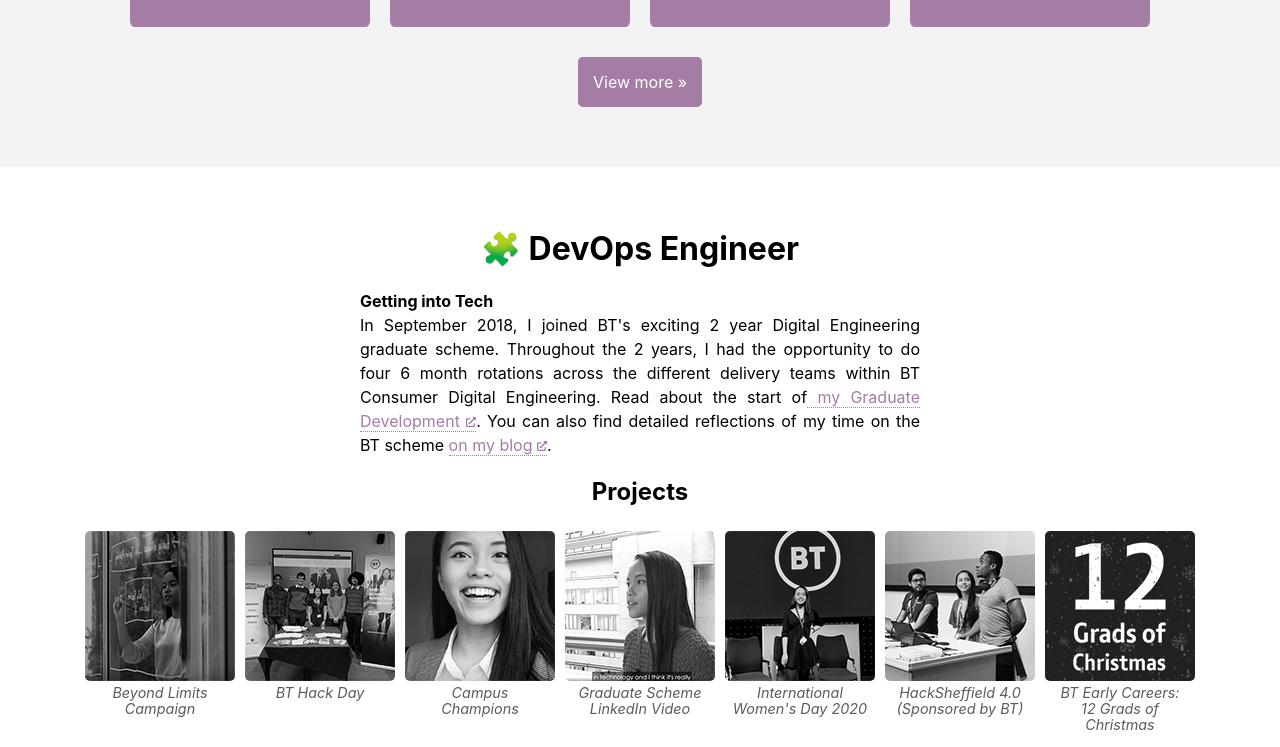
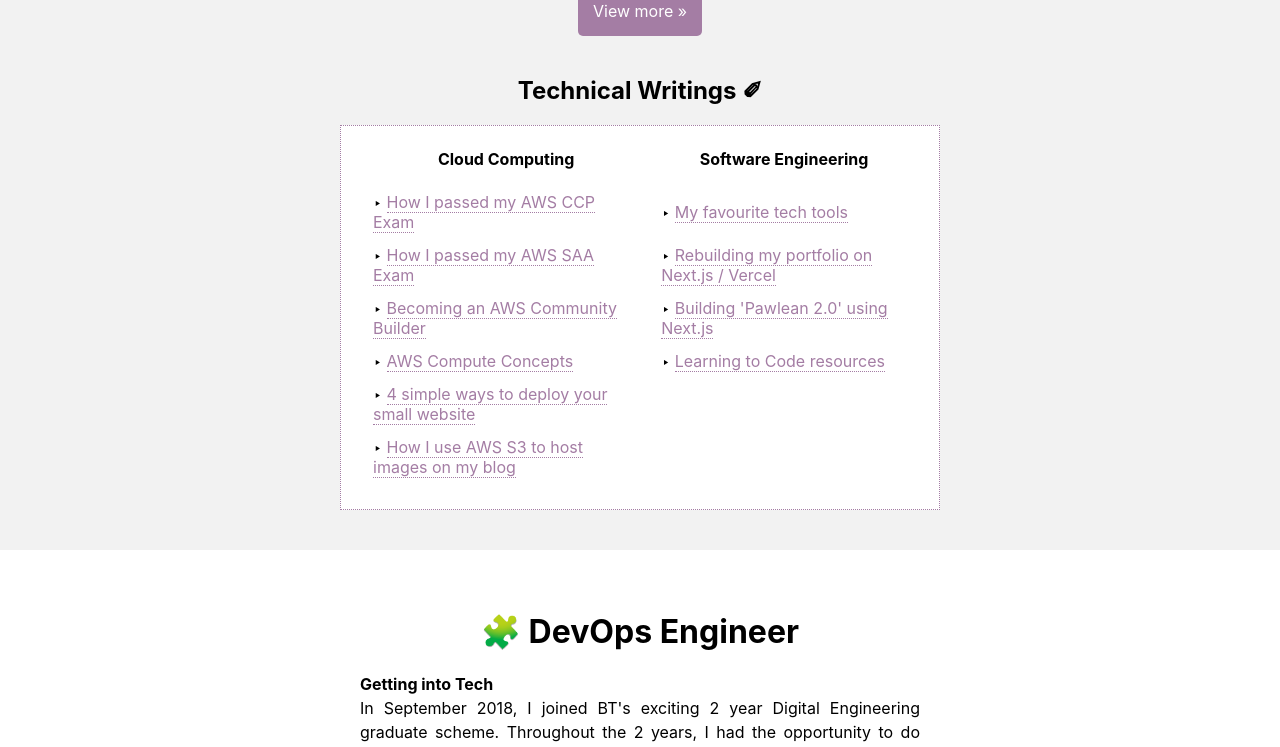
Before and after one commit to pawlean/nextpn, a Next.js app: page / in a window 1280 px wide. Shown: the part 1686-2433 px from the top of the page. Built offline with nearby package versions, Linux system fonts and the light colour scheme.

Commit message:
Fix projects containers and add technical writings

```diff
--- a/components/community.js
+++ b/components/community.js
@@ -4,7 +4,7 @@ import { LazyLoadImage } from "react-lazy-load-image-component";
 function Community() {
   return (
     <div className={styles.greycontainer}>
-      <h1>🛠 Community Builder & Diversity in Tech Advocate</h1>
+      <h1>🛠 Community Builder & Diversity Advocate</h1>
       <p>
         Passionate about creating a better environment for future engineers, I
         actively work with communities to help bridge the inequalities in the
--- a/components/dev.js
+++ b/components/dev.js
@@ -62,7 +62,6 @@ function Dev() {
             "React",
             "Tailwind",
             "Nextjs",
-            "PHP",
             "Python",
             "git",
             "Wordpress",
@@ -71,7 +70,6 @@ function Dev() {
             "Terraform",
             "Packer",
             "VMWare",
-            "VMWare CloudHealth",
             "Kubernetes",
             "Akamai (CDN)",
             "Chef",
@@ -129,6 +127,34 @@ function Dev() {
         ))}
       </div>
       <Button buttonLink="https://github.com/pawlean"></Button>
+
+      <h2>Technical Writings ✐</h2>
+
+      <div className={styles.technical_writings}>
+      <table>
+  <tr>
+    <th>Cloud Computing</th>
+    <th>Software Engineering</th>
+  </tr>
+  <tr>
+    <td>‣ <a href="https://pawlean.com/2019/12/07/how-i-passed-my-aws-ccp-exam" >How I passed my AWS CCP Exam</a> </td>
+    <td>‣ <a href="https://pawlean.com/2020/08/10/my-favourite-tech-tools" >My favourite tech tools</a></td>
+    </tr>
+    <tr>
+    <td>‣ <a href="https://pawlean.com/2020/12/09/how-i-passed-my-aws-saa-exam" >How I passed my AWS SAA Exam</a> </td>
+    <td>‣ <a href="https://pawlean.com/2020/06/25/rebuilding-with-next-js-vercel" >Rebuilding my portfolio on Next.js / Vercel</a></td>
+    </tr>
+    <tr>
+    <td>‣ <a href="https://pawlean.com/2021/04/09/im-officially-an-aws-community-builder" >Becoming an AWS Community Builder</a> </td>
+    <td>‣ <a href="https://pawlean.com/2019/08/06/building-pawlean-2-0" >Building 'Pawlean 2.0' using Next.js</a></td>
+     </tr>
+    <tr><td>‣ <a href="https://pawlean.com/2020/11/11/studying-for-60daysofcloud-compute" >AWS Compute Concepts</a> </td>
+    <td>‣ <a href="https://pawlean.com/2019/01/14/learning-to-code" >Learning to Code resources</a></td>
+    </tr>
+    <tr><td>‣ <a href="https://pawlean.com/2020/10/12/four-simple-ways-to-deploy-your-small-website" >4 simple ways to deploy your small website</a> </td></tr>
+    <tr><td>‣ <a href="https://pawlean.com/2020/07/15/how-i-use-aws-s3-to-host-images-on-my-blog" >How I use AWS S3 to host images on my blog</a> </td></tr>
+    </table>
+      </div>
       <style jsx>
         {`
           .previouswork {
--- a/components/features.js
+++ b/components/features.js
@@ -294,6 +294,7 @@ function Features() {
       <style jsx>{`
         .featureimage {
           width: 300px;
+          cursor: pointer;
         }
         .Interviews {
           display: flex;
--- a/components/layout.module.scss
+++ b/components/layout.module.scss
@@ -40,6 +40,23 @@
     margin: 0 auto;
     padding: 20px;
     background-color: $white;
+  }
+  .technical_writings {
+    border: 1px dotted $pawlean;
+    max-width: 600px;
+    margin: 0 auto;
+    padding: 20px;
+    background-color: $white;
+    text-align: left;
+    td {
+      padding-right: 10px;
+      padding-bottom: 10px;
+      padding-left: 10px;
+    }
+    th {
+      text-align: center;
+      padding-bottom: 20px;
+    }
   }
 }
 .whitecontainer {
@@ -126,6 +143,9 @@
 }
 .features {
   display: flex;
+  max-width:900px;
+  width: 100%;
+  margin: 0 auto;
   flex-wrap: wrap;
   justify-content: center;
   margin-bottom: 10px;
--- a/package.json
+++ b/package.json
@@ -13,7 +13,7 @@
     "imagemin-optipng": "^8.0.0",
     "imagemin-svgo": "^8.0.0",
     "jimp": "^0.13.0",
-    "lqip-loader": "^2.2.0",
+    "lqip-loader": "^2.1.1",
     "next": "^10.0.0",
     "next-compose-plugins": "^2.2.0",
     "next-optimized-images": "^2.6.1",
```
Also changed, not shown: 1 other file (tests, documents, lock files or other folders).
